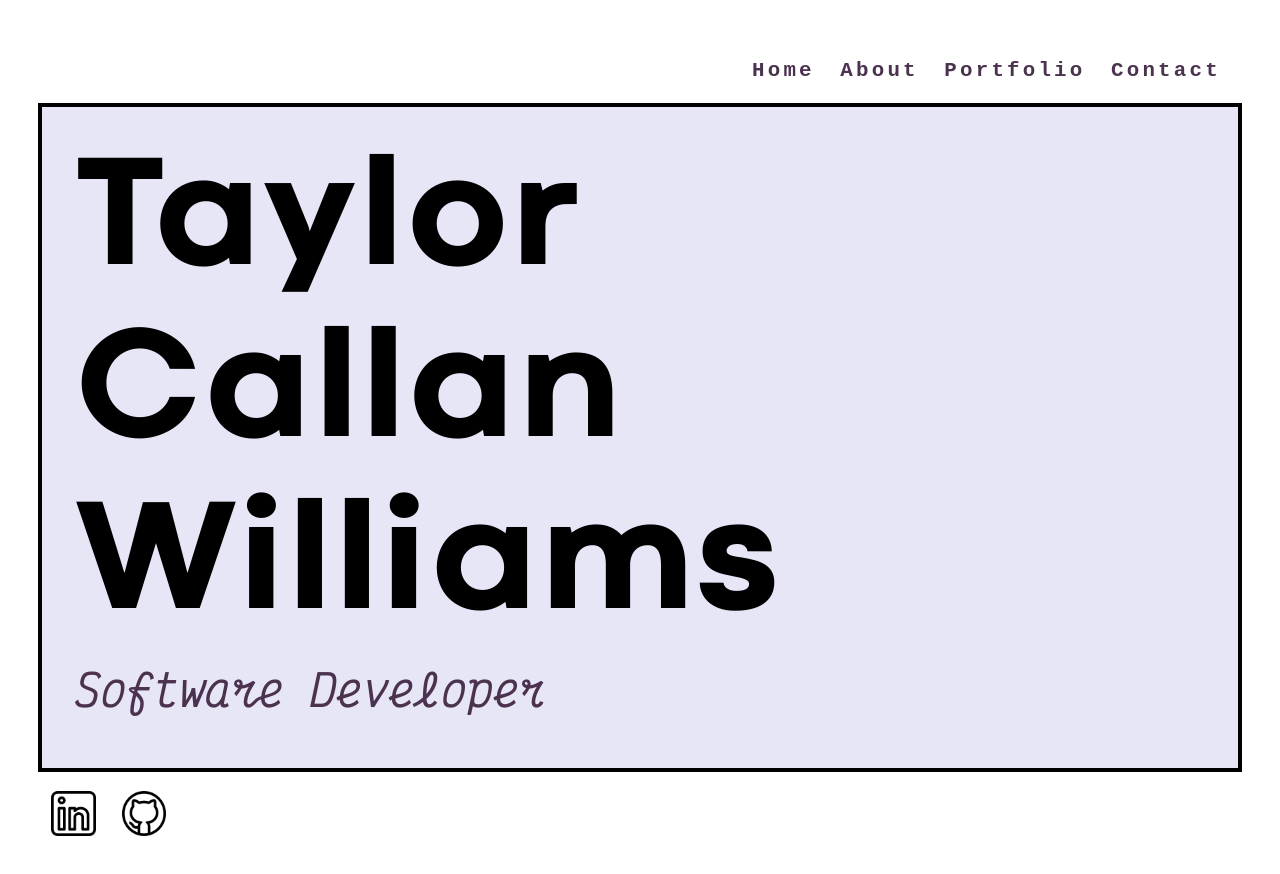
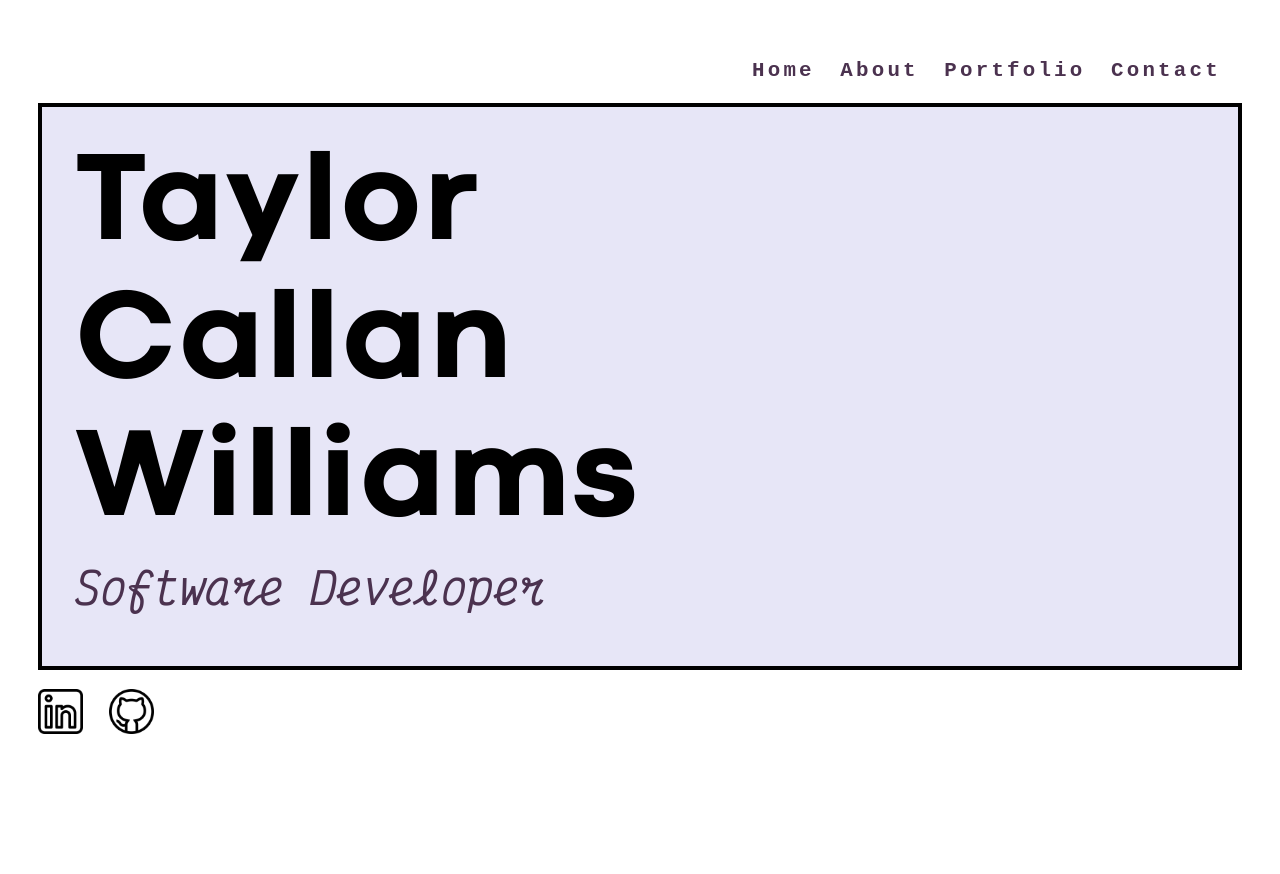
Before and after one commit to taylor-c-williams/taylorcallanwilliams, a React (Create React App) app: page / in a window 1280 px wide. Shown: the top 874 px of the page. After the commit the page ends 800 px from the top, so only its background shows below. Built offline with nearby package versions, Linux system fonts and the light colour scheme; a web font is replaced by a local one.

Commit message:
footer icon breakpoints

```diff
--- a/src/components/Footer/Footer.css
+++ b/src/components/Footer/Footer.css
@@ -1,4 +1,31 @@
-footer img {
-  padding: 1.5vw 1vw 0 1vw;
-  height: 5vw;
+/* Extra small devices (phones, 600px and down) */
+@media only screen and (max-width: 768px) {
+  footer img {
+    padding: 1.5vw 2vw 0 0;
+    height: 11vw;
+  }
 }
+
+/* Medium devices (landscape tablets, 768px and up) */
+@media only screen and (min-width: 768px) {
+  footer img {
+    padding: 1.5vw 2vw 0 0;
+    height: 8vw;
+  }
+}
+
+/*  Large devices (laptop, medium monitor)  */
+@media only screen and (min-width: 950px) {
+  footer img {
+    padding: 1.5vw 2vw 0 0;
+    height: 7vw;
+  }
+}
+
+/* Extra large devices (large laptops and desktops, 1200px and up) */
+@media only screen and (min-width: 1200px) {
+  footer img {
+    padding: 1.5vw 2vw 0 0;
+    height: 5vw;
+  }
+}
--- a/src/components/Footer/Footer.jsx
+++ b/src/components/Footer/Footer.jsx
@@ -5,8 +5,20 @@ import styles from './Footer.css';
 export default function Footer() {
   return (
     <footer>
-      <img src={linkedin} alt="LinkedIn" />
-      <img src={github} alt="GitHub" />
+      <a
+        href="https://www.linkedin.com/in/taylor-c-williams/"
+        target="_blank"
+        rel="noreferrer"
+      >
+        <img src={linkedin} alt="LinkedIn" />
+      </a>
+      <a
+        href="https://github.com/taylor-c-williams"
+        target="_blank"
+        rel="noreferrer"
+      >
+        <img src={github} alt="GitHub" />
+      </a>
     </footer>
   );
 }
--- a/src/components/Nav/Nav.jsx
+++ b/src/components/Nav/Nav.jsx
@@ -42,12 +42,12 @@ export default function Nav() {
           </div>
         ) : null}
       </label>
-      <div className={styles.navLinks}>
+      <nav className={styles.navLinks}>
         <NavLink to="/">Home</NavLink>
         <NavLink to="/about">About</NavLink>
         <NavLink to="#">Portfolio</NavLink>
         <NavLink to="#">Contact</NavLink>
-      </div>
+      </nav>
     </div>
   );
 }
--- a/src/components/Nav/Nav.module.css
+++ b/src/components/Nav/Nav.module.css
@@ -98,9 +98,6 @@
     font-size: 1.3em;
     letter-spacing: 0.2rem;
     padding: 1em;
-    /* border-top:.5vh black solid;
-    border-right:.5vh black solid;
-    border-left: .5vh  black solid; */
   }
 
   .menuClosed {
@@ -111,7 +108,7 @@
     display: none;
   }
 
-  a {
+  nav a {
     padding-left: 2vw;
     text-decoration: none;
     color: #4b324f;
--- a/src/views/Main/Main.module.css
+++ b/src/views/Main/Main.module.css
@@ -1,37 +1,15 @@
 /* Extra small devices (phones, 600px and down) */
 @media only screen and (max-width: 600px) {
-  .mainContainer {
-    /* display: flex;
-    flex-direction: row-reverse;
-    justify-content: flex-start;
-    height: 100vh; */
-  }
-
   main {
     padding: 3vh;
     border: 0.5vh black solid;
     background-color: #e7e6f7;
-    /* width: 90%;
-    height: 50%;
-    z-index: 0; */
-  }
-
-  .circle {
-    /* position: absolute;
-    z-index: 0;
-    top: 5vh;
-    background-color: lightgrey;
-    border-radius: 50%;
-    width: 75vw;
-    height: 75vw; */
-    display: none;
   }
 
   .header {
     font-family: 'CodecColdExtraBold', sans-serif;
     font-weight: 800;
     font-size: 4.5em;
-    /* color: #4B324F; */
   }
 
   .subContainer {
@@ -98,7 +76,7 @@
   .header {
     font-family: 'CodecColdExtraBold', sans-serif;
     font-weight: 800;
-    font-size: 6em;
+    font-size: 8em;
   }
 
   .subContainer {
@@ -108,7 +86,7 @@
 
   .subheader {
     font-family: 'VictorMonoItalic', monospace;
-    font-size: 1.75em;
+    font-size: 2.5em;
     color: #4b324f;
     padding-bottom: 1vw;
   }
@@ -131,7 +109,7 @@
   .header {
     font-family: 'CodecColdExtraBold', sans-serif;
     font-weight: 800;
-    font-size: 10em;
+    font-size: 8em;
   }
 
   .subContainer {
```
